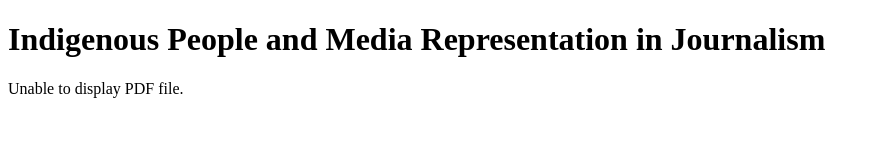
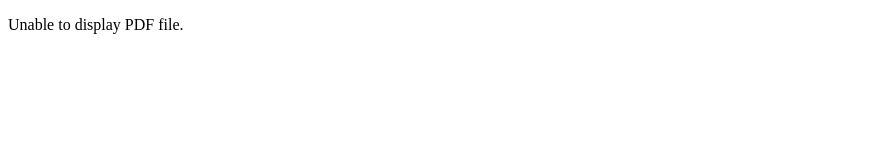
Before and after one commit to JohnBoyDev/JohnBoyDev.github.io, a plain HTML site: page papers/index.html in a window 1280 px wide. Shown: the whole page, without its empty margins (0-879 px from the left). Drawn offline with Linux system fonts and the light colour scheme.

Commit message:
Fix index

```diff
--- a/papers/index.html
+++ b/papers/index.html
@@ -4,8 +4,7 @@
     <title>Indigenous People and Media Representation in Journalism</title>
   </head>
   <body>
-    <h1>Indigenous People and Media Representation in Journalism</h1>
-    <object data="/papers/ipmr.pdf" type="application/pdf" width="100%" height="500px">
+    <object data="/papers/ipmr.pdf" type="application/pdf" width="100%" height="auto">
       <p>Unable to display PDF file.</p>
     </object>
   </body>
```
